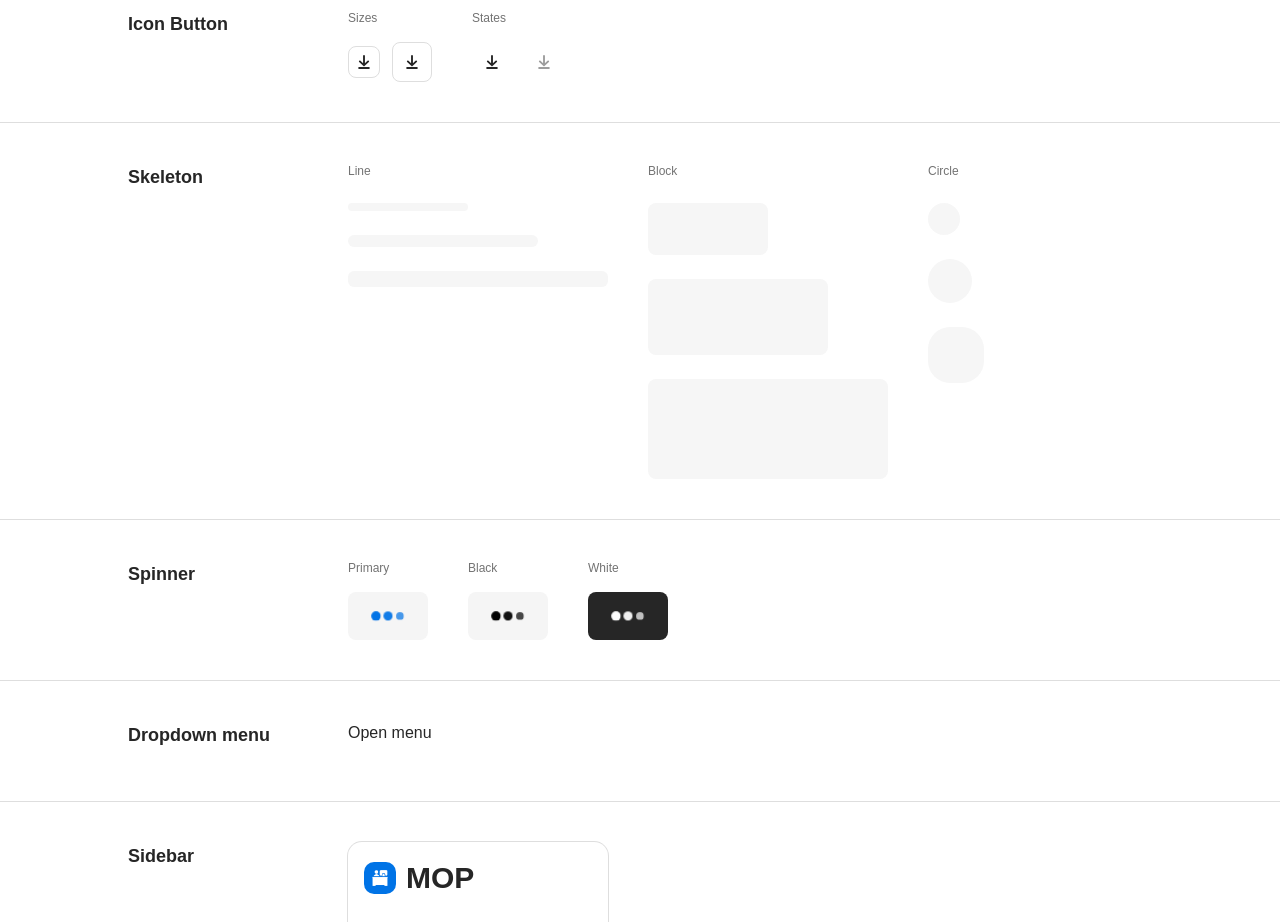
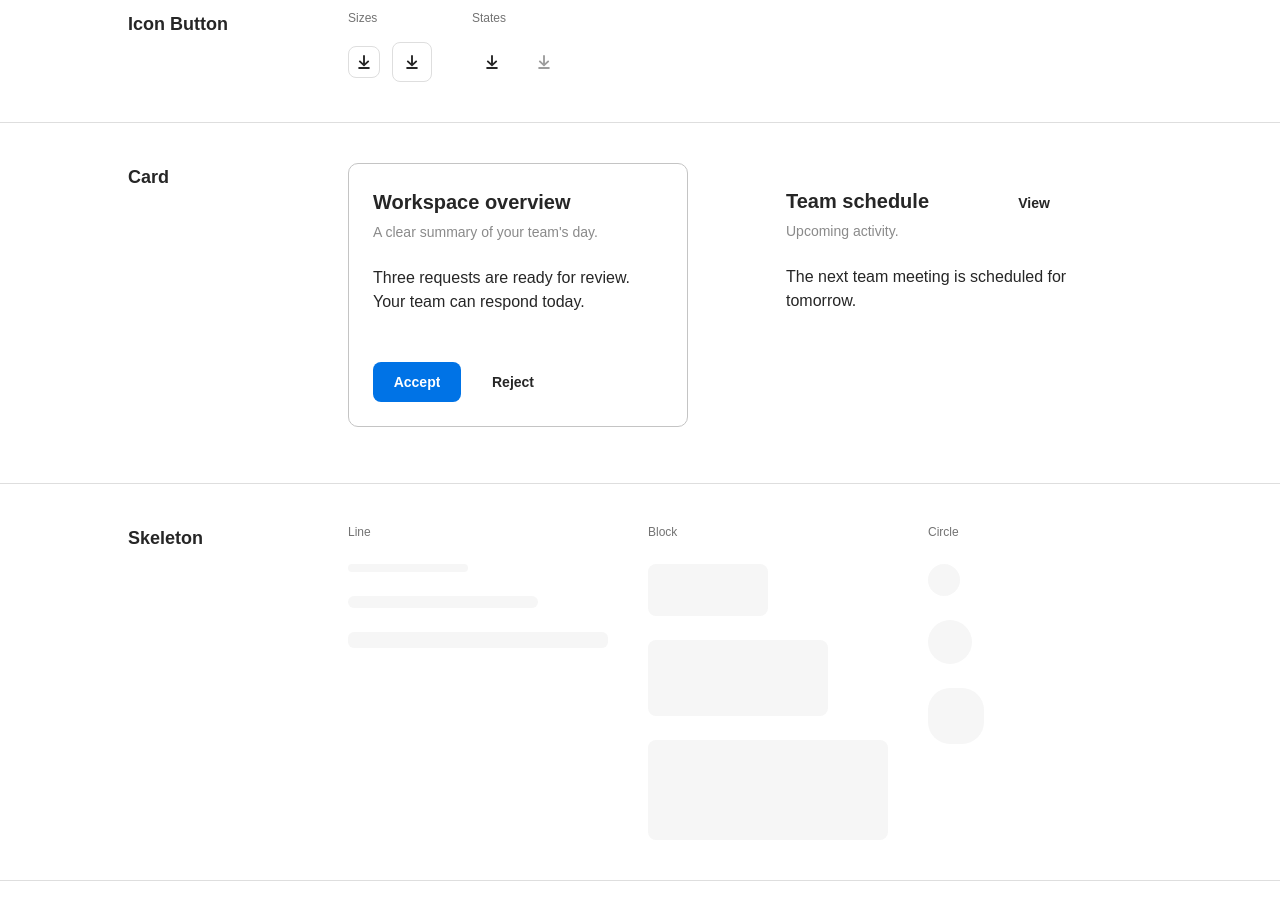
Before and after one commit to vojtechnerad/mop-redesign, a React (Vite) app: page / in a window 1280 px wide. Shown: the part 2420-3342 px from the top of the page. Built offline with nearby package versions, Linux system fonts and the light colour scheme.

Commit message:
feat: add Card component with customizable title, description, and actions

```diff
--- a/src/App.tsx
+++ b/src/App.tsx
@@ -3,6 +3,7 @@ import Alert from './components/Alert'
 import type { AlertTone } from './components/Alert'
 import Badge from './components/Badge'
 import Button from './components/Button'
+import Card from './components/Card'
 import Checkbox from './components/Checkbox'
 import {
   DropdownMenu,
@@ -332,6 +333,46 @@ function IconButtonPreview() {
   )
 }
 
+function CardPreview() {
+  const [selection, setSelection] = useState('')
+
+  return (
+    <section
+      aria-labelledby="card-examples-heading"
+      className="border-t border-neutral-100 px-6 py-10 sm:px-10 dark:border-neutral-800"
+    >
+      <div className="mx-auto grid max-w-5xl gap-10 md:grid-cols-[180px_1fr]">
+        <h2 id="card-examples-heading" className="text-lg font-semibold">Card</h2>
+        <div className="flex min-w-0 flex-col items-start gap-4">
+          <div className="grid w-full min-w-0 gap-6 sm:grid-cols-2">
+            <Card
+              title="Workspace overview"
+              description="A clear summary of your team's day."
+              footer={
+                <>
+                  <Button onClick={() => setSelection('Accepted')}>Accept</Button>
+                  <Button variant="ghost" onClick={() => setSelection('Rejected')}>Reject</Button>
+                </>
+              }
+            >
+              <p className="min-h-18">Three requests are ready for review. Your team can respond today.</p>
+            </Card>
+            <Card
+              variant="borderless"
+              title="Team schedule"
+              description="Upcoming activity."
+              headerAction={<Button variant="ghost" size="small" onClick={() => setSelection('Schedule opened')}>View</Button>}
+            >
+              <p>The next team meeting is scheduled for tomorrow.</p>
+            </Card>
+          </div>
+          <span className="text-sm text-neutral-600 dark:text-neutral-200" aria-live="polite">{selection}</span>
+        </div>
+      </div>
+    </section>
+  )
+}
+
 function SkeletonPreview() {
   return (
     <section
@@ -526,6 +567,7 @@ export default function App() {
       <BadgePreview />
       <ButtonPreview />
       <IconButtonPreview />
+      <CardPreview />
       <SkeletonPreview />
       <SpinnerPreview />
       <DropdownMenuPreview />
--- /dev/null
+++ b/src/components/Card.tsx
@@ -0,0 +1,46 @@
+import type { ComponentPropsWithRef, ReactNode } from 'react'
+import { useTheme } from '../Theme'
+
+export type CardProps = Omit<ComponentPropsWithRef<'div'>, 'title'> & {
+  variant?: 'default' | 'borderless'
+  title?: ReactNode
+  description?: ReactNode
+  headerAction?: ReactNode
+  footer?: ReactNode
+  theme?: 'light' | 'dark'
+}
+
+export default function Card({
+  variant = 'default',
+  title,
+  description,
+  headerAction,
+  footer,
+  theme: themeOverride,
+  className = '',
+  children,
+  ...props
+}: CardProps) {
+  const { theme: globalTheme } = useTheme()
+  const theme = themeOverride ?? globalTheme
+  const hasHeader = title != null || description != null || headerAction != null
+
+  return (
+    <div
+      {...props}
+      className={`flex w-full max-w-85 min-w-0 flex-col gap-6 rounded-lg p-6 font-features-['lnum'_1,'pnum'_1] ${theme === 'dark' ? 'bg-neutral-950 text-[#fafafa]' : 'bg-white text-neutral-900'} ${variant === 'default' ? theme === 'dark' ? 'border border-white/10' : 'border border-neutral-200' : ''} ${className}`}
+    >
+      {hasHeader && (
+        <div className="flex min-w-0 items-start gap-3">
+          <div className="flex min-w-0 flex-1 flex-col gap-1.5">
+            {title != null && <h3 className="text-xl font-semibold leading-xl wrap-break-word">{title}</h3>}
+            {description != null && <div className={`text-sm leading-sm wrap-break-word ${theme === 'dark' ? 'text-neutral-400' : 'text-neutral-500'}`}>{description}</div>}
+          </div>
+          {headerAction != null && <div className="shrink-0">{headerAction}</div>}
+        </div>
+      )}
+      {children != null && <div className="min-w-0 text-base leading-base wrap-break-word">{children}</div>}
+      {footer != null && <div className="flex min-w-0 flex-wrap items-start gap-2">{footer}</div>}
+    </div>
+  )
+}
```
